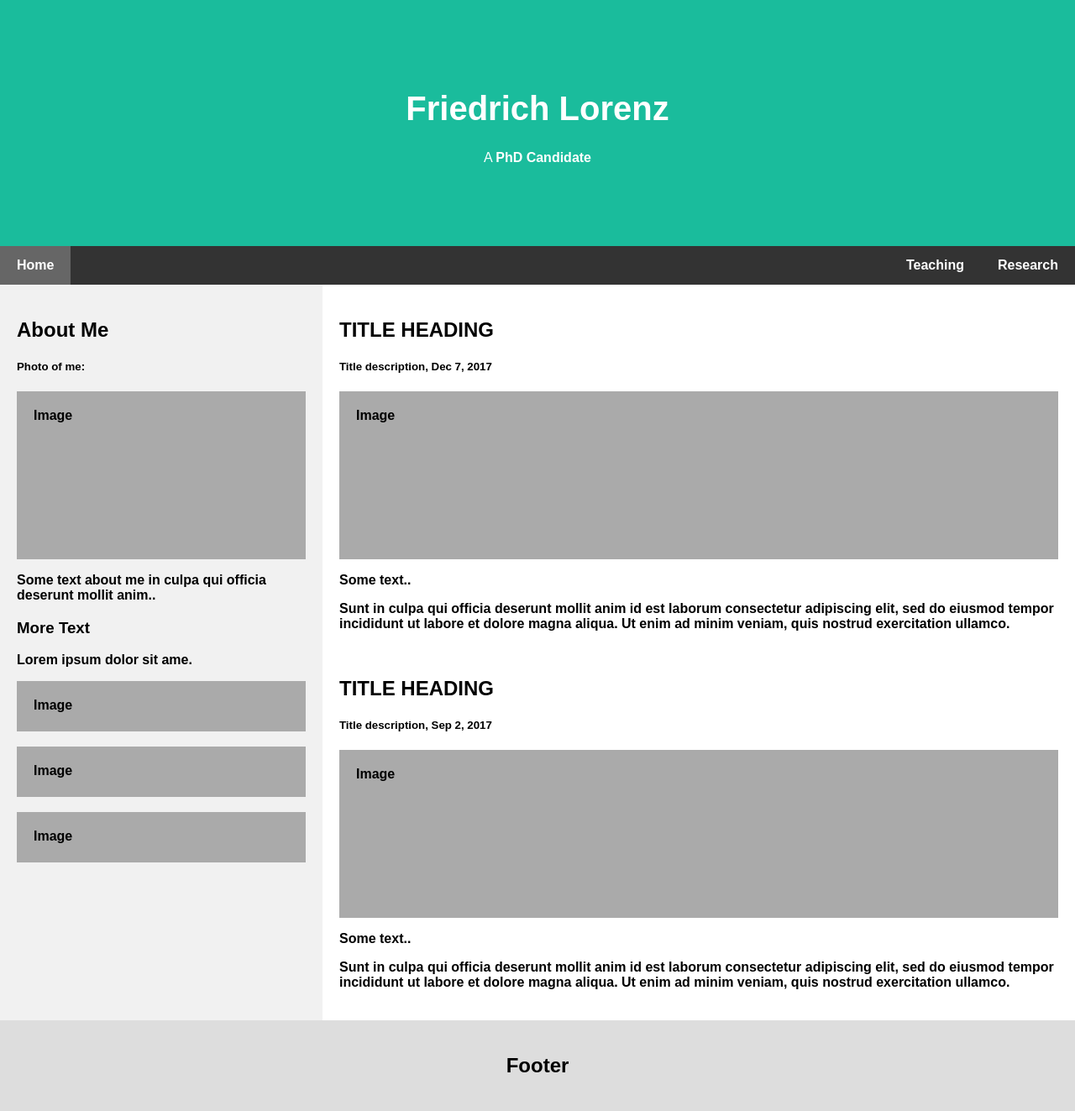
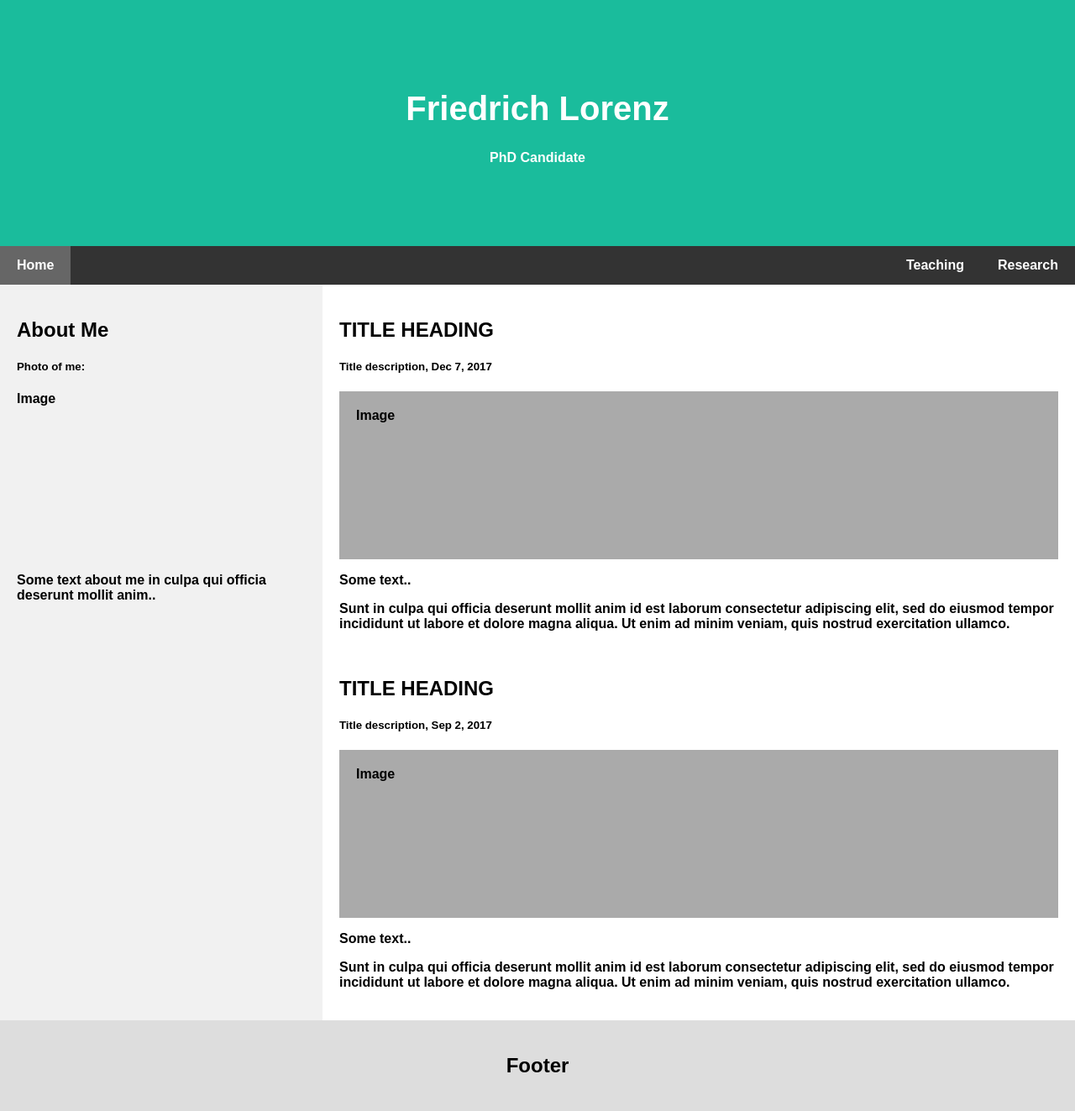
Before and after one commit to frilorde/page, a Jekyll site: the page built from index.html, in a window 1280 px wide. Shown: the whole page at 84% size. Built offline with Jekyll 4.4.1, drawn with Linux system fonts in a browser that asks for light colours.

Commit message:
Update default.html

```diff
--- a/_layouts/default.html
+++ b/_layouts/default.html
@@ -9,11 +9,11 @@
 
 		<div class="header">
 		  <h1>Friedrich Lorenz</h1>
-		  <p>A <b>PhD Candidate</p>
+		  <p><b>PhD Candidate</p>
 		</div>
 
 		<div class="navbar">
-		  <a href="#" class="active">Home</a>
+		  <a href="/" class="active">Home</a>
 		  <a href="research" class="right">Research</a>
 		  <a href="teaching" class="right">Teaching</a>
 		</div>
@@ -22,13 +22,8 @@
 		  <div class="side">
 		    <h2>About Me</h2>
 		    <h5>Photo of me:</h5>
-		    <div class="fakeimg" style="height:200px;">Image</div>
+		    <div img src="cv/MAD-Neuman-Mingo.jpg" style="height:200px;">Image</div>
 		    <p>Some text about me in culpa qui officia deserunt mollit anim..</p>
-		    <h3>More Text</h3>
-		    <p>Lorem ipsum dolor sit ame.</p>
-		    <div class="fakeimg" style="height:60px;">Image</div><br>
-		    <div class="fakeimg" style="height:60px;">Image</div><br>
-		    <div class="fakeimg" style="height:60px;">Image</div>
 		  </div>
 		  <div class="main">
 		    <h2>TITLE HEADING</h2>
```
